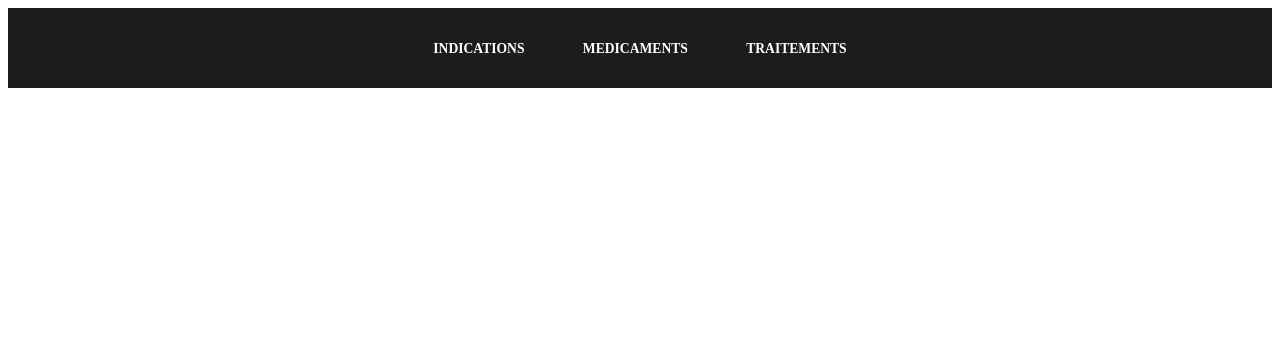
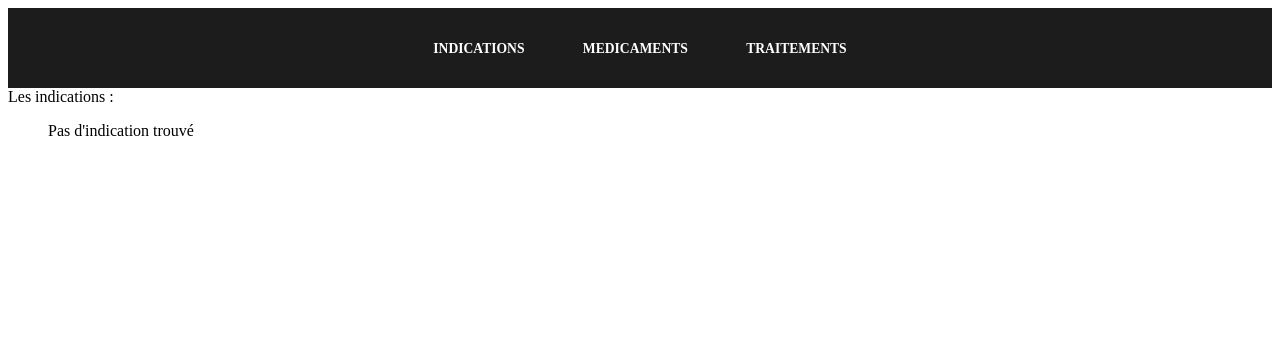
Before and after one commit to Disconnected59/PartielPPE, a Symfony app: template templates/indication/index.html.twig in a window 1280 px wide. Shown: the top 348 px of the page. Run offline with Twig, Linux system fonts and the light colour scheme; the template is opened without the code that fills it, so the values that code supplies are empty; some libraries are stand-ins or nearby versions.

Commit message:
Indication

```diff
--- a/templates/indication/index.html.twig
+++ b/templates/indication/index.html.twig
@@ -8,5 +8,17 @@
     .example-wrapper code { background: #F5F5F5; padding: 2px 6px; }
 </style>
 
+<div>
+Les indications :
+<ul>
+{%for indication in indications %}
+<li> Id Medicament : {{indication.getMedicament()}} <br/> Id Traitement : {{indication.getTraitement()}} <br/> Posologie : {{indication.getPosologie()}}
+</li>
+{%else%}
+Pas d'indication trouvé
+{%endfor%}
+
+</div>
+
 
 {% endblock %}
```
